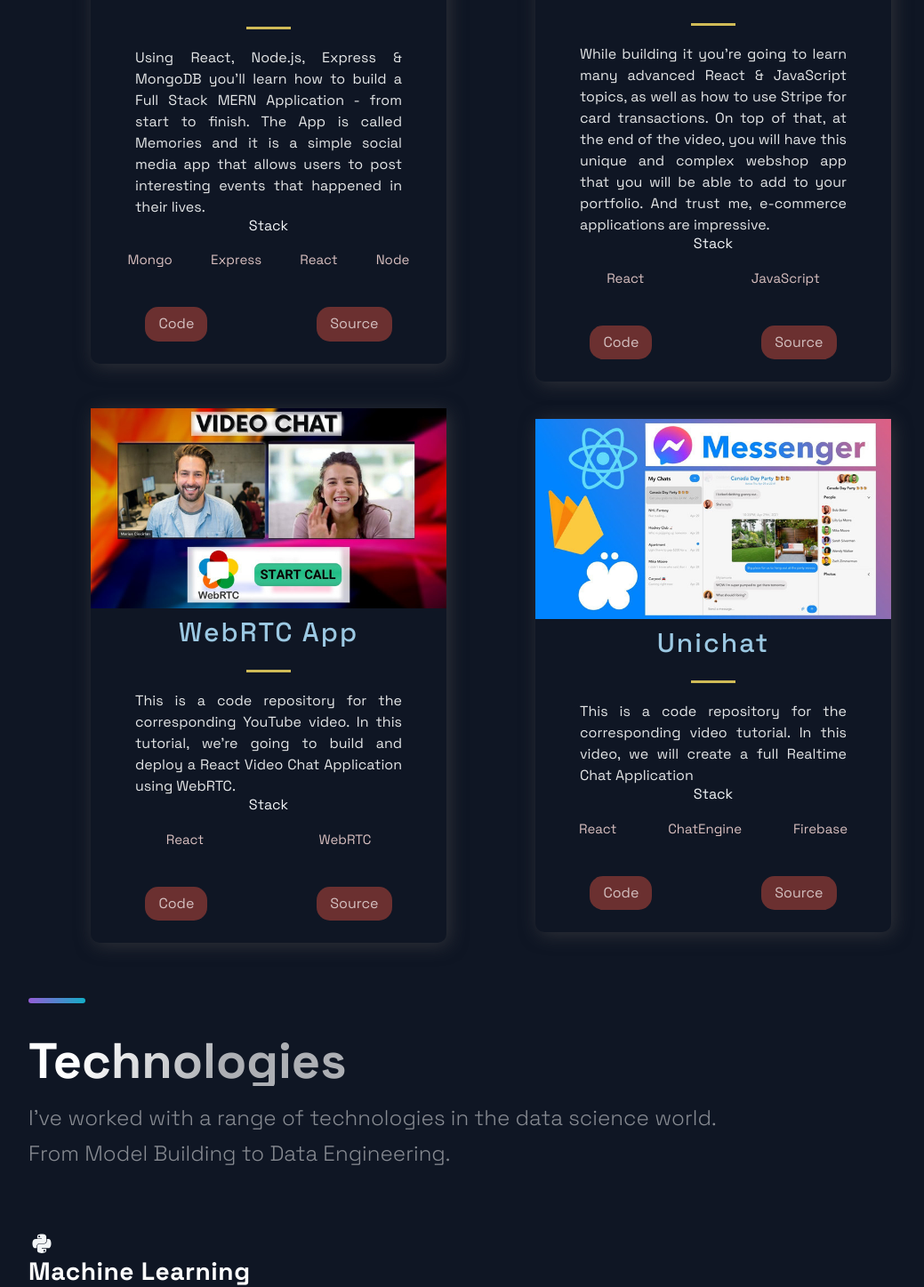
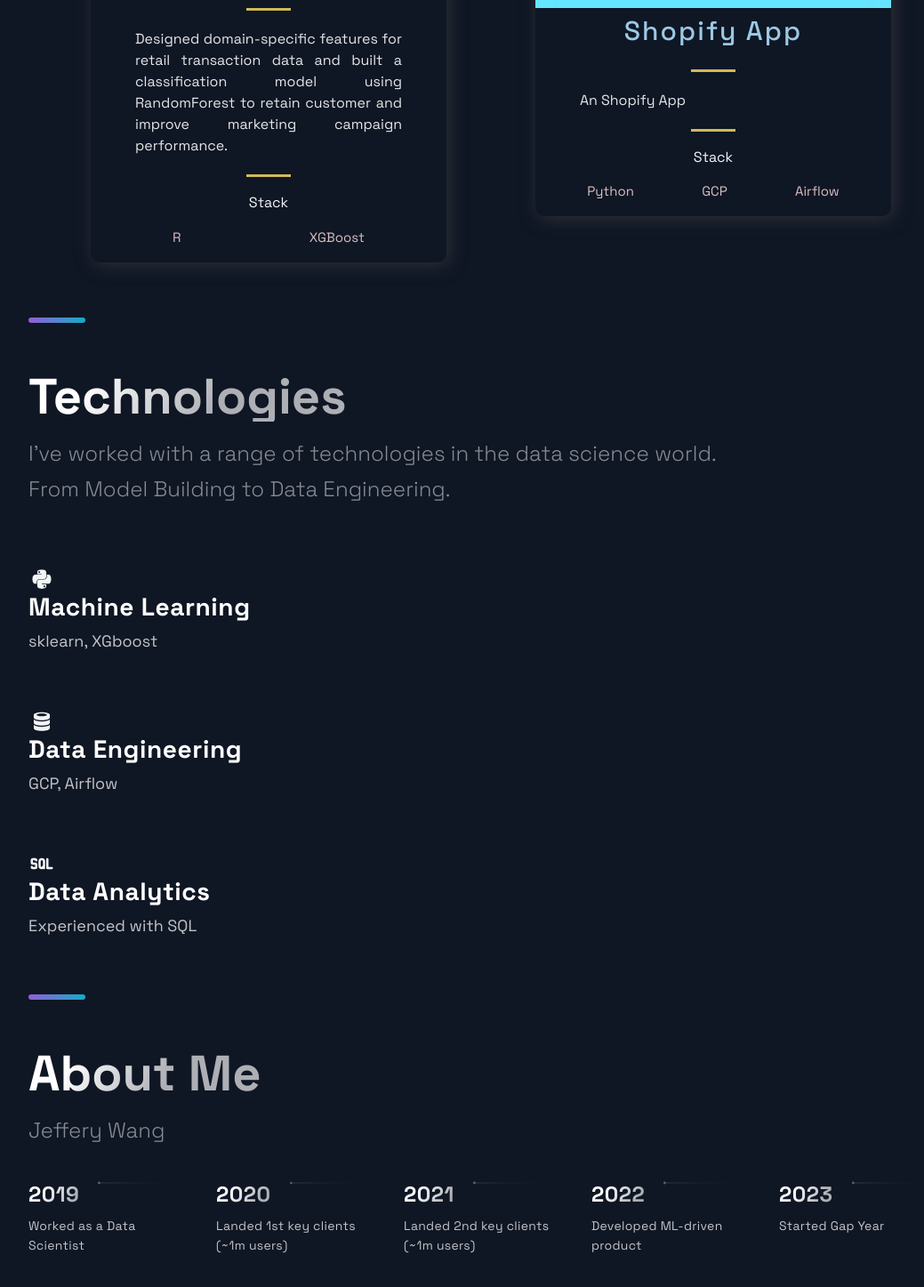
Before and after one commit to swcoding/portfolio_jefferywang, a Next.js app: page / in a window 1280 px wide. Shown: the part 1108-2555 px from the top of the page at 89% size, without its empty margins (88-1127 px from the left). Built offline with nearby package versions, Linux system fonts and the light colour scheme.

Commit message:
adjust some content

```diff
--- a/src/components/Acomplishments/Acomplishments.js
+++ b/src/components/Acomplishments/Acomplishments.js
@@ -8,7 +8,7 @@ import {
 import { Box, Boxes, BoxNum, BoxText } from "./AcomplishmentsStyles";
 
 const data = [
-  { number: 4, text: "Machine Learning Experience" },
+  { number: 4, text: "Years of Machine Learning Experience" },
   { number: 20, text: "Clients" },
   { number: 80, text: "Blog Posts" },
 ];
--- a/src/components/Projects/Projects.js
+++ b/src/components/Projects/Projects.js
@@ -34,6 +34,7 @@ const Projects = () => (
               <Hr />
             </TitleContent>
             <CardInfo>{description}</CardInfo>
+            <Hr />
             <div>
               <TitleContent>Stack</TitleContent>
               <TagList>
@@ -42,10 +43,10 @@ const Projects = () => (
                 ))}
               </TagList>
             </div>
-            <UtilityList>
+            {/* <UtilityList>
               <ExternalLinks href={visit}>Code</ExternalLinks>
               <ExternalLinks href={source}>Source</ExternalLinks>
-            </UtilityList>
+            </UtilityList> */}
           </BlogCard>
         )
       )}
--- a/src/components/Projects/ProjectsStyles.js
+++ b/src/components/Projects/ProjectsStyles.js
@@ -1,11 +1,11 @@
-import styled from 'styled-components';
+import styled from "styled-components";
 
 export const Img = styled.img`
-  width:100%;
-  height:100%;
+  width: 100%;
+  height: 100%;
   object-fit: cover;
   overflow: hidden;
-`
+`;
 
 export const GridContainer = styled.section`
   display: grid;
@@ -20,8 +20,8 @@ row-gap: 3rem;
     padding: 2rem;
     padding-bottom: 0;
   }
+`;
 
-`
 export const BlogCard = styled.div`
   border-radius: 10px;
   box-shadow: 3px 3px 20px rgba(80, 78, 78, 0.5);
@@ -35,16 +35,14 @@ export const TitleContent = styled.div`
   text-align: center;
   z-index: 20;
   width: 100%;
-
 `;
-
 
 export const HeaderThree = styled.h3`
   font-weight: 500;
   letter-spacing: 2px;
   color: #9cc9e3;
-  padding: .5rem 0;
-  font-size: ${(props) => props.title ? '3rem' : '2rem'};
+  padding: 0.5rem 0;
+  font-size: ${(props) => (props.title ? "3rem" : "2rem")};
 `;
 
 export const Hr = styled.hr`
@@ -59,12 +57,11 @@ export const Intro = styled.div`
   width: 170px;
   margin: 0 auto;
   color: #dce3e7;
-  font-family: 'Droid Serif', serif;
+  font-family: "Droid Serif", serif;
   font-size: 13px;
   font-style: italic;
   line-height: 18px;
 `;
-
 
 export const CardInfo = styled.p`
   width: 100%;
@@ -74,11 +71,9 @@ export const CardInfo = styled.p`
   line-height: 24px;
   text-align: justify;
   @media ${(props) => props.theme.breakpoints.sm} {
-    padding:.3rem
-
+    padding: 0.3rem;
   }
 `;
-
 
 export const UtilityList = styled.ul`
   list-style-type: none;
@@ -89,15 +84,14 @@ export const UtilityList = styled.ul`
 `;
 
 export const ExternalLinks = styled.a`
-color:#d4c0c0;
+  color: #d4c0c0;
   font-size: 1.6rem;
-padding:1rem 1.5rem;
+  padding: 1rem 1.5rem;
   background: #6b3030;
   border-radius: 15px;
   transition: 0.5s;
-&:hover{
+  &:hover {
     background: #801414;
-
   }
 `;
 
@@ -105,8 +99,8 @@ export const TagList = styled.ul`
   display: flex;
   justify-content: space-around;
   padding: 2rem;
-`
+`;
 export const Tag = styled.li`
   color: #d8bfbf;
   font-size: 1.5rem;
-`
+`;
--- a/src/components/Technologies/Technologies.js
+++ b/src/components/Technologies/Technologies.js
@@ -19,6 +19,7 @@ import {
 const Technologies = () => (
   <Section>
     <SectionDivider />
+    <br />
     <br />
     <br />
     <SectionTitle>Technologies</SectionTitle>
--- a/src/constants/constants.js
+++ b/src/constants/constants.js
@@ -1,46 +1,48 @@
 export const projects = [
   {
-    title: 'MERN Memories',
-    description: "Using React, Node.js, Express & MongoDB you'll learn how to build a Full Stack MERN Application - from start to finish. The App is called Memories and it is a simple social media app that allows users to post interesting events that happened in their lives.",
-      image: '/images/1.png',
-      tags: ['Mongo', 'Express', 'React', 'Node'],
-    source: 'https://google.com',
-    visit: 'https://google.com',
+    title: "Repurchase Model",
+    description:
+      "Designed domain-specific features for retail transaction data and built a classification model using RandomForest to retain customer and improve marketing campaign performance.",
+    image: "/images/1.png",
+    tags: ["R", "XGBoost"],
+    source: "https://google.com",
+    visit: "https://google.com",
     id: 0,
   },
   {
-    title: 'E-Commerce',
-    description:"While building it you're going to learn many advanced React & JavaScript topics, as well as how to use Stripe for card transactions. On top of that, at the end of the video, you will have this unique and complex webshop app that you will be able to add to your portfolio. And trust me, e-commerce applications are impressive.",
-    image: '/images/2.png',
-    tags: ['React', 'JavaScript'],
-    source: 'https://google.com',
-    visit: 'https://google.com',
+    title: "Shopify App",
+    description: "An Shopify App",
+    image: "/images/2.png",
+    tags: ["Python", "GCP", "Airflow"],
+    source: "https://google.com",
+    visit: "https://google.com",
     id: 1,
   },
-  {
-    title: 'WebRTC App',
-    description: "This is a code repository for the corresponding YouTube video. In this tutorial, we're going to build and deploy a React Video Chat Application using WebRTC.",
-      image: '/images/3.jpg',
-      tags: ['React', 'WebRTC'],
-    source: 'https://google.com',
-    visit: 'https://google.com',
-    id: 2,
-  },
-  {
-    title: 'Unichat',
-    description: "This is a code repository for the corresponding video tutorial. In this video, we will create a full Realtime Chat Application",
-    image: '/images/4.jpg',
-    tags: ['React', 'ChatEngine', 'Firebase'],
-    source: 'https://google.com',
-    visit: 'https://google.com',
-    id: 3,
-  },
+  // {
+  //   title: 'WebRTC App',
+  //   description: "This is a code repository for the corresponding YouTube video. In this tutorial, we're going to build and deploy a React Video Chat Application using WebRTC.",
+  //     image: '/images/3.jpg',
+  //     tags: ['React', 'WebRTC'],
+  //   source: 'https://google.com',
+  //   visit: 'https://google.com',
+  //   id: 2,
+  // },
+  // {
+  //   title: 'Unichat',
+  //   description: "This is a code repository for the corresponding video tutorial. In this video, we will create a full Realtime Chat Application",
+  //   image: '/images/4.jpg',
+  //   tags: ['React', 'ChatEngine', 'Firebase'],
+  //   source: 'https://google.com',
+  //   visit: 'https://google.com',
+  //   id: 3,
+  // },
 ];
 
 export const TimeLineData = [
-  { year: 2017, text: 'Started my journey', },
-  { year: 2018, text: 'Worked as a freelance developer', },
-  { year: 2019, text: 'Founded JavaScript Mastery', },
-  { year: 2020, text: 'Shared my projects with the world', },
-  { year: 2021, text: 'Started my own platform', },
+  // { year: 2017, text: "Started my journey" },
+  { year: "2019", text: "Worked as a Data Scientist" },
+  { year: "2020", text: "Landed 1st key clients (~1m users)" },
+  { year: 2021, text: "Landed 2nd key clients (~1m users)" },
+  { year: 2022, text: "Developed ML-driven product" },
+  { year: 2023, text: "Started Gap Year" },
 ];
```
Lines whose indentation alone changed are shown as unchanged.
